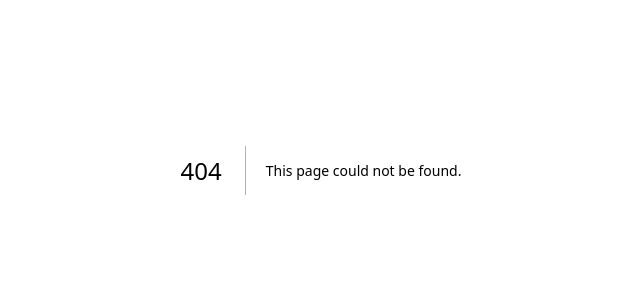
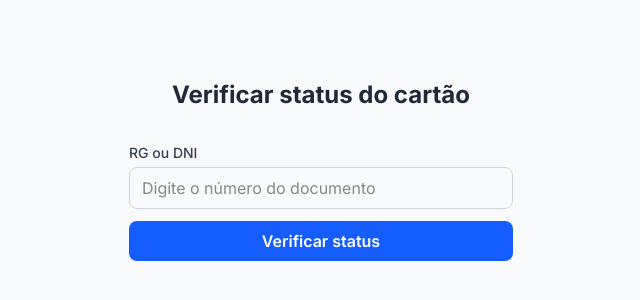
Before and after one commit to lucassiano00/bombinhas-economica, a Next.js app: page /verificar in a window 1280 px wide. Before the commit this address had no page. Shown: the part 230-530 px from the top of the page, without its empty margins (319-959 px from the left). Built offline with nearby package versions, Linux system fonts and the light colour scheme; no server answers.

Commit message:
feat: add public status verification by document number

```diff
--- /dev/null
+++ b/app/(public)/verificar/page.tsx
@@ -0,0 +1,14 @@
+import { StatusCheckForm } from '@/components/forms/status-check-form'
+
+export default function VerificarPage() {
+  return (
+    <main className="min-h-screen bg-gray-50 flex items-center justify-center py-12 px-4">
+      <div className="w-full max-w-sm">
+        <h1 className="text-2xl font-bold text-center text-gray-800 mb-8">
+          Verificar status do cartão
+        </h1>
+        <StatusCheckForm />
+      </div>
+    </main>
+  )
+}
--- /dev/null
+++ b/components/forms/status-check-form.tsx
@@ -0,0 +1,46 @@
+'use client'
+import { useState } from 'react'
+import { Input } from '@/components/ui/input'
+import { Button } from '@/components/ui/button'
+import { Badge } from '@/components/ui/badge'
+import { verifyStatus } from '@/lib/actions/verify-status'
+
+export function StatusCheckForm() {
+  const [result, setResult] = useState<'active' | 'inactive' | 'not_found' | null>(null)
+  const [loading, setLoading] = useState(false)
+
+  async function handleSubmit(e: React.FormEvent<HTMLFormElement>) {
+    e.preventDefault()
+    setLoading(true)
+    const form = new FormData(e.currentTarget)
+    const status = await verifyStatus(form.get('document') as string)
+    setResult(status)
+    setLoading(false)
+  }
+
+  return (
+    <div className="max-w-sm mx-auto">
+      <form onSubmit={handleSubmit} className="space-y-3">
+        <Input
+          id="document"
+          name="document"
+          label="RG ou DNI"
+          placeholder="Digite o número do documento"
+          required
+        />
+        <Button type="submit" disabled={loading} className="w-full">
+          {loading ? 'Verificando...' : 'Verificar status'}
+        </Button>
+      </form>
+      {result && (
+        <div className="mt-6 text-center">
+          {result === 'not_found' ? (
+            <p className="text-gray-500">Documento não encontrado.</p>
+          ) : (
+            <Badge status={result} />
+          )}
+        </div>
+      )}
+    </div>
+  )
+}
--- /dev/null
+++ b/lib/actions/verify-status.ts
@@ -0,0 +1,42 @@
+'use server'
+
+import { db } from '@/lib/db'
+import { clients, dependents } from '@/lib/db/schema'
+import { eq } from 'drizzle-orm'
+
+type StatusResult = 'active' | 'inactive' | 'not_found'
+
+export function resolveStatus(
+  client: { status: string } | null,
+  parentClient: { status: string } | null
+): StatusResult {
+  const status = client?.status ?? parentClient?.status
+  if (!status) return 'not_found'
+  return status === 'active' ? 'active' : 'inactive'
+}
+
+export async function verifyStatus(documentNumber: string): Promise<StatusResult> {
+  const [client] = await db
+    .select({ status: clients.status })
+    .from(clients)
+    .where(eq(clients.documentNumber, documentNumber))
+    .limit(1)
+
+  if (client) return resolveStatus(client, null)
+
+  const [dependent] = await db
+    .select({ clientId: dependents.clientId })
+    .from(dependents)
+    .where(eq(dependents.documentNumber, documentNumber))
+    .limit(1)
+
+  if (!dependent) return 'not_found'
+
+  const [parentClient] = await db
+    .select({ status: clients.status })
+    .from(clients)
+    .where(eq(clients.id, dependent.clientId))
+    .limit(1)
+
+  return resolveStatus(null, parentClient ?? null)
+}
```
Also changed, not shown: 1 other file (tests, documents, lock files or other folders).
